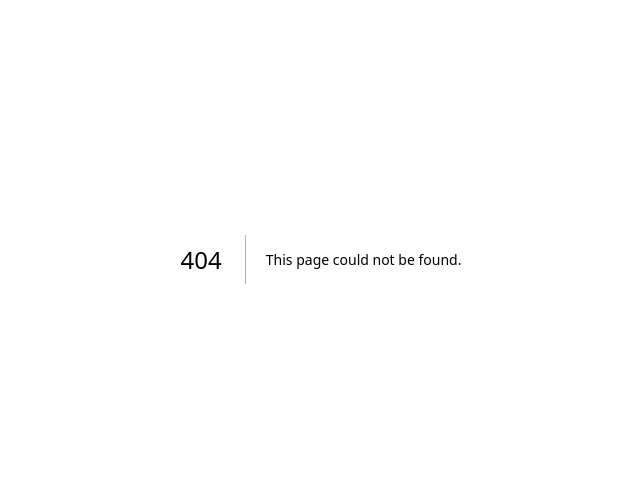
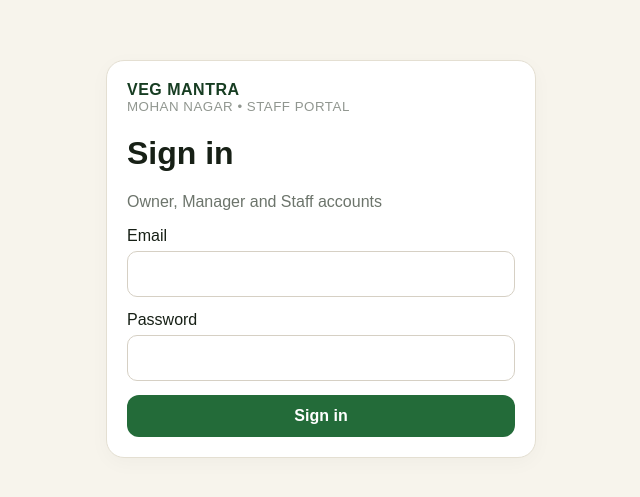
Before and after one commit to aaravgyt782013-netizen/veg-mantra-staff, a Next.js app: page /login in a window 1280 px wide. Before the commit this address had no page. Shown: the part 141-638 px from the top of the page, without its empty margins (319-959 px from the left). Built offline with nearby package versions, Linux system fonts and the light colour scheme.

Commit message:
Build Veg Mantra staff portal: app/login/page.tsx

```diff
--- /dev/null
+++ b/app/login/page.tsx
@@ -0,0 +1,6 @@
+"use client";
+import {useState} from "react";
+export default function Login(){
+ const [email,setEmail]=useState(""),[password,setPassword]=useState(""),[error,setError]=useState(""),[busy,setBusy]=useState(false);
+ async function submit(e:React.FormEvent){e.preventDefault();setBusy(true);setError("");const r=await fetch("/api/auth/login",{method:"POST",headers:{"Content-Type":"application/json"},body:JSON.stringify({email,password})});const j=await r.json();if(!r.ok){setError(j.error||"Login failed");setBusy(false);return}location.href=j.redirect}
+ return <main className="login"><div className="card loginbox"><div className="brand" style={{color:"#173d22"}}>VEG MANTRA<br/><small style={{color:"#6c746b"}}>MOHAN NAGAR • STAFF PORTAL</small></div><h1>Sign in</h1><p className="muted">Owner, Manager and Staff accounts</p>{error&&<div className="error">{error}</div>}<form onSubmit={submit}><label>Email</label><input type="email" required value={email} onChange={e=>setEmail(e.target.value)}/><label>Password</label><input type="password" required value={password} onChange={e=>setPassword(e.target.value)}/><button className="btn" style={{width:"100%"}} disabled={busy}>{busy?"Signing in…":"Sign in"}</button></form></div></main>}
```
